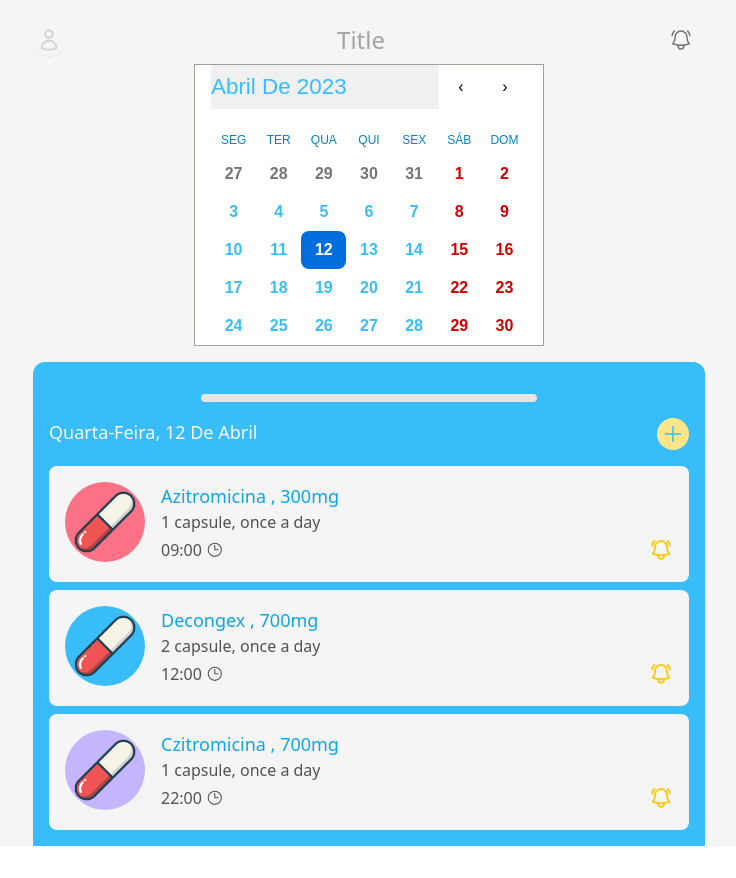
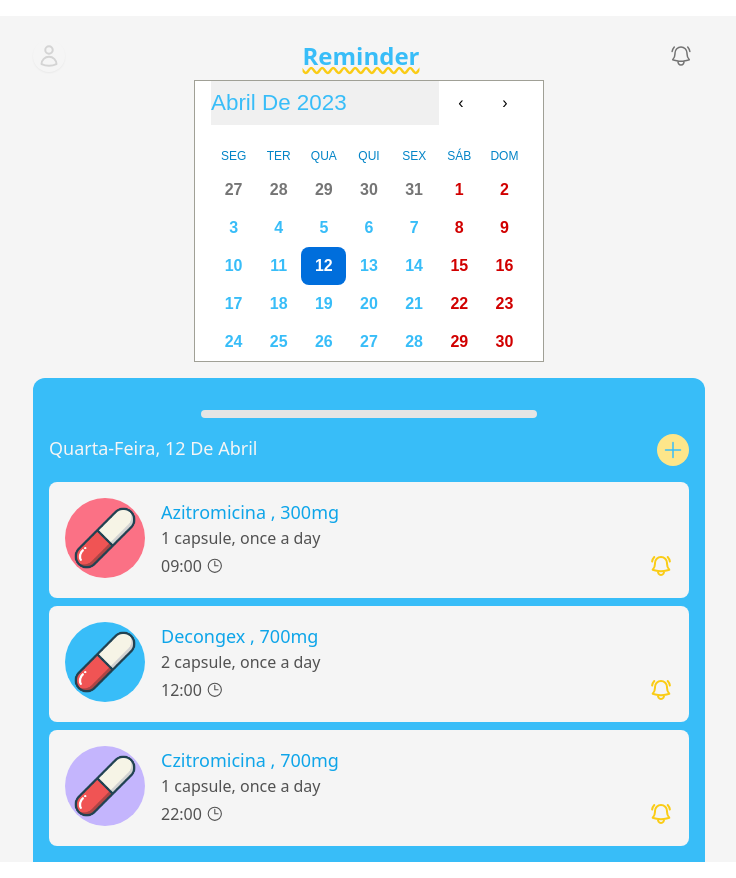
Before and after one commit to fmammoli/old-reminder, a Next.js app: page / in a window 1280 px wide. Shown: the whole page, without its empty margins (271-1007 px from the left). Before the commit the page ends 846 px from the top, so only its background shows below. Built offline with nearby package versions, Linux system fonts and the light colour scheme.

Commit message:
style fix

```diff
--- a/app/page.tsx
+++ b/app/page.tsx
@@ -82,7 +82,11 @@ export default function Home() {
   }
 
   return (
-    <main className={"bg-neutral-100"}>
+    <main
+      className={
+        "bg-neutral-100  md:container md:mx-auto md:my-4 md:rounded-xl"
+      }
+    >
       <section>
         <nav className="flex justify-between items-center pt-4 max-w-2xl mx-auto">
           <button className="relative w-8 h-8 rounded-full shadow-sm border-neutral-200 border-1 flex justify-center items-center ">
@@ -103,7 +107,9 @@ export default function Home() {
           </button>
 
           <div>
-            <h1 className="font-sans text-2xl text-skin-muted">Title</h1>
+            <h1 className="font-sans text-2xl text-skin-accent font-extrabold decoration-wavy decoration-yellow-400 underline">
+              Reminder
+            </h1>
           </div>
           <button className="relative w-12 h-12 rounded-full text-neutral-500 flex justify-center items-center ">
             <svg
```
